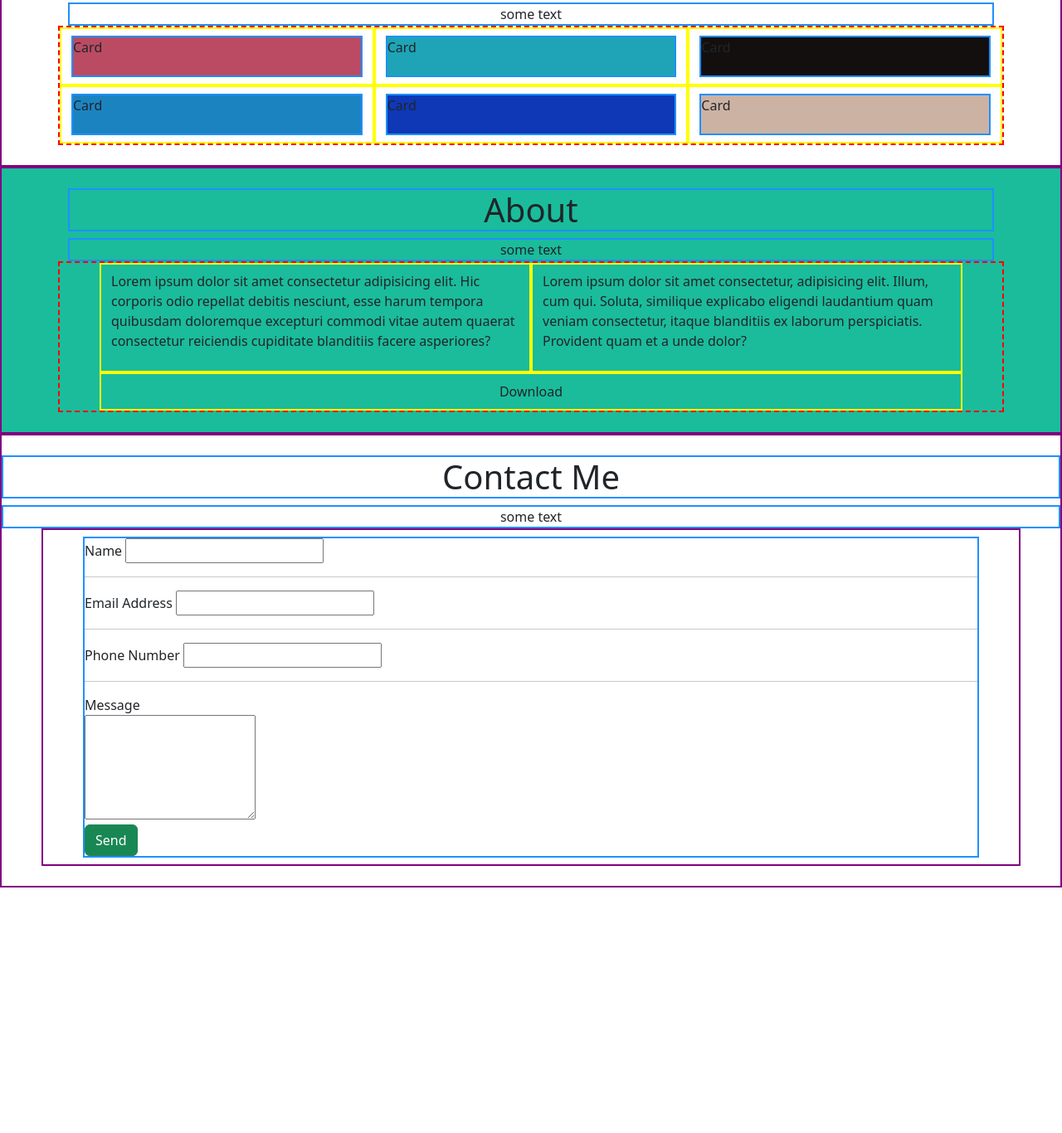
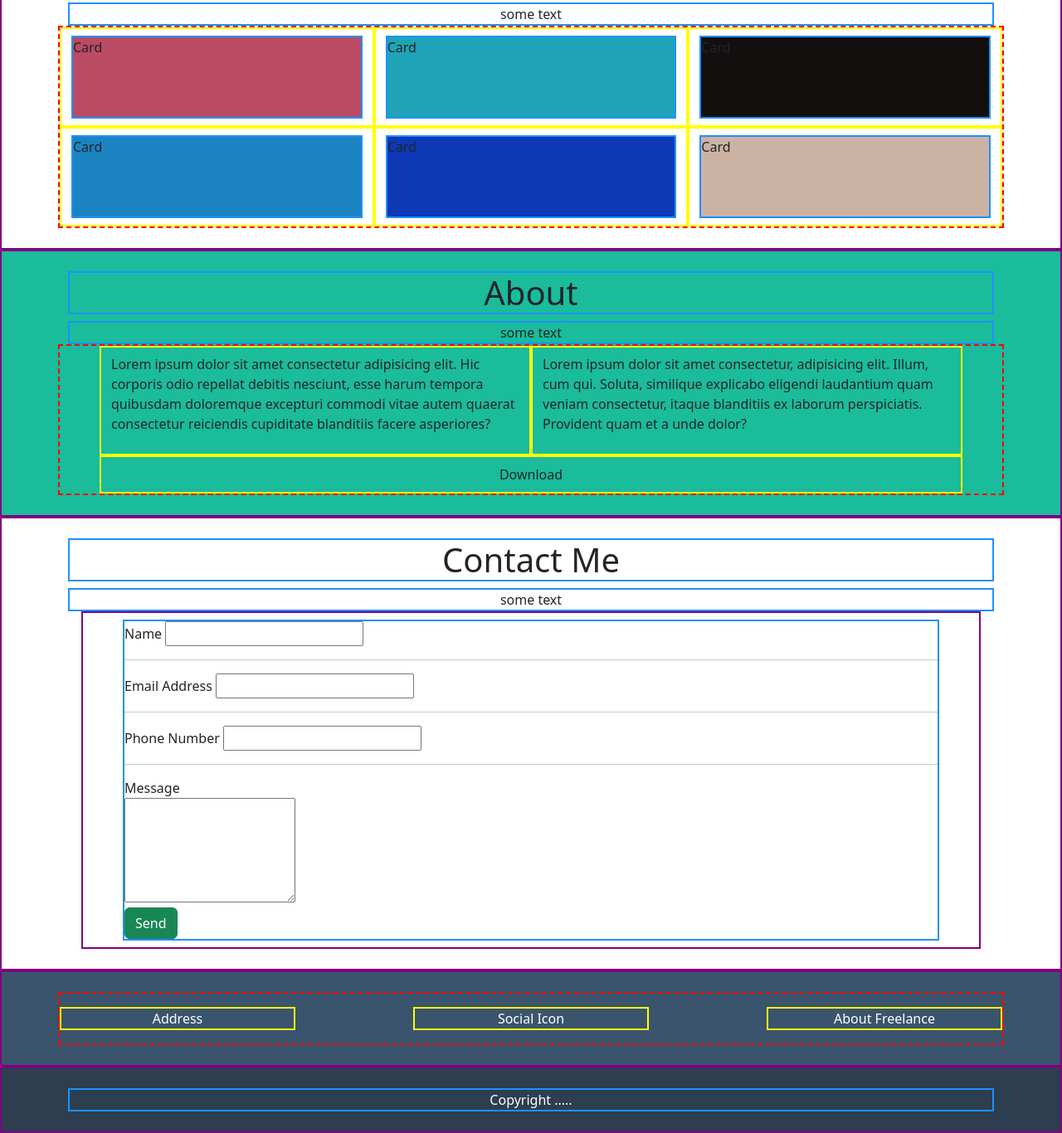
Before and after one commit to MrGians/html-css-bootstrap-freelancer, a plain HTML site: page index.html in a window 1280 px wide. Shown: the part 505-1871 px from the top of the page at 83% size. Before the commit the page ends 1575 px from the top, so only its background shows below. Drawn offline with nearby package versions, Linux system fonts and the light colour scheme.

Commit message:
Added Footer

```diff
--- a/css/style.css
+++ b/css/style.css
@@ -26,37 +26,26 @@
 .my-border {border: 2px solid purple;}
 .my-border2 {border: 2px solid dodgerblue;}
 
-/* Min-H./Height for Layout
+/* Min-Height for Layout
 DELETE BEFORE TO INSERT CONTENT */
-.h-100 {height: 100%;}
-.min-h-50 {min-height: 50px;}
 .min-h-100 {min-height: 100px;}
-.min-h-250 {min-height: 250px;}
+
 
 
 /*********** Utilities ***********/
-.c-primary {color: var(--primary);}
-.c-secondary {color: var(--secondary);}
+.my-c-primary {color: var(--primary);}
+.my-c-secondary {color: var(--secondary);}
 
-.bg-primary {background-color: var(--primary);}
-.bg-secondary {background-color: var(--secondary);}
-.bg-tertiary {background-color: var(--tertiary);}
-.bg-scarlet {background-color: var(--scarlet);}
-.bg-somber {background-color: var(--somber);}
-.bg-obsidian {background-color: var(--obsidian);}
-.bg-lightblue {background-color: var(--lightblue);}
-.bg-blue {background-color: var(--blue);}
-.bg-sand {background-color: var(--sand);}
+.my-bg-primary {background-color: var(--primary);}
+.my-bg-secondary {background-color: var(--secondary);}
+.my-bg-tertiary {background-color: var(--tertiary);}
+.my-bg-scarlet {background-color: var(--scarlet);}
+.my-bg-somber {background-color: var(--somber);}
+.my-bg-obsidian {background-color: var(--obsidian);}
+.my-bg-lightblue {background-color: var(--lightblue);}
+.my-bg-blue {background-color: var(--blue);}
+.my-bg-sand {background-color: var(--sand);}
 
 
 /*********** Header ***********/
-header {background-color: var(--secondary);}
-
 #navbar {height: 80px;}
-
-#jumbotron {background-color: var(--primary);}
-
-
-/*********** Main ***********/
-
-#about {background-color: var(--primary);}
--- a/index.html
+++ b/index.html
@@ -15,7 +15,7 @@
 </head>
 <body class="debug">
     <!-- Main Header -->
-    <header>
+    <header class="my-bg-secondary">
         <!-- Navbar -->
         <nav id="navbar">
             <div class="container h-100 my-border">
@@ -31,7 +31,7 @@
             </div>
         </nav>
         <!-- Jumbotron -->
-        <section id="jumbotron" class="py-4 text-white my-border">
+        <section id="jumbotron" class="py-4 text-white my-bg-primary my-border">
             <div class="container my-border">
                 <!-- Jumbo Image -->
                 <figure class="w-50 mx-auto min-h-100 my-border2">image</figure>
@@ -55,34 +55,34 @@
                 <div class="row">
                     <!-- Single Card -->
                     <div class="col-12 col-md-6 col-lg-4 py-2">
-                        <div class="p-card bg-scarlet min-h-50 my-border2">Card</div>
+                        <div class="p-card my-bg-scarlet min-h-100 my-border2">Card</div>
                     </div>
                     <!-- Single Card -->
                     <div class="col-12 col-md-6 col-lg-4 py-2">
-                        <div class="p-card bg-somber min-h-50 my-border2">Card</div>
+                        <div class="p-card my-bg-somber min-h-100 my-border2">Card</div>
                     </div>
                     <!-- Single Card -->
                     <div class="col-12 col-md-6 col-lg-4 py-2">
-                        <div class="p-card bg-obsidian min-h-50 my-border2">Card</div>
+                        <div class="p-card my-bg-obsidian min-h-100 my-border2">Card</div>
                     </div>
                     <!-- Single Card -->
                     <div class="col-12 col-md-6 col-lg-4 py-2">
-                        <div class="p-card bg-lightblue min-h-50 my-border2">Card</div>
+                        <div class="p-card my-bg-lightblue min-h-100 my-border2">Card</div>
                     </div>
                     <!-- Single Card -->
                     <div class="col-12 col-md-6 col-lg-4 py-2">
-                        <div class="p-card bg-blue min-h-50 my-border2">Card</div>
+                        <div class="p-card my-bg-blue min-h-100 my-border2">Card</div>
                     </div>
                     <!-- Single Card -->
                     <div class="col-12 col-md-6 col-lg-4 py-2">
-                        <div class="p-card bg-sand min-h-50 my-border2">Card</div>
+                        <div class="p-card my-bg-sand min-h-100 my-border2">Card</div>
                     </div>
                 </div>
             </div>
         </section>
 
         <!-- About -->
-        <section id="about" class="py-4 my-border">
+        <section id="about" class="py-4 my-border my-bg-primary">
             <div class="container">
                 <!-- Title -->
                 <h2 class="h1 text-center my-border2">About</h2>
@@ -105,11 +105,13 @@
 
         <!-- Contact Me Section -->
         <section id="contact-me" class="py-4 my-border">
+            <div class="container">
+
                 <!-- Title -->
                 <h2 class="h1 text-center my-border2">Contact Me</h2>
                 <div class="text-center my-border2">some text</div>
                 <!-- Contact Form -->
-            <div class="mx-5 px-5 py-2 my-border">
+                <div class="mx-3 px-5 py-2 my-border">
                     <form class="my-border2">
                         <label for="name">Name</label>
                         <input type="text"><br>
@@ -125,12 +127,33 @@
                         <input class="btn btn-success" type="submit" value="Send">
                     </form>
                 </div>
+            </div>
         </section>
 
     </main>
 
     <!-- Main Footer -->
-    <footer></footer>
+    <footer>
+        <!-- Footer Top Section -->
+        <section id="footer-top" class="my-bg-tertiary py-4 my-border">
+            <div class="container">
+                <div class="row justify-content-between text-center text-white">
+                    <div class="col-12 my-3 col-md-3 px-md-4">Address</div>
+                    <div class="col-12 my-3 col-md-3 px-md-4">Social Icon</div>
+                    <div class="col-12 my-3 col-md-3 px-md-4">About Freelance</div>
+                </div>
+            </div>
+        </section>
+        <!-- Footer Bottom Section -->
+        <section id="footer-bottom" class="my-bg-secondary py-4 my-border">
+            <div class="container">
+                <!-- Copyright -->
+                <div class="text-center text-white my-border2">
+                    <span>Copyright .....</span>
+                </div>
+            </div>
+        </section>
+    </footer>
 
 </body>
 </html>
```
Lines whose indentation alone changed are shown as unchanged.
